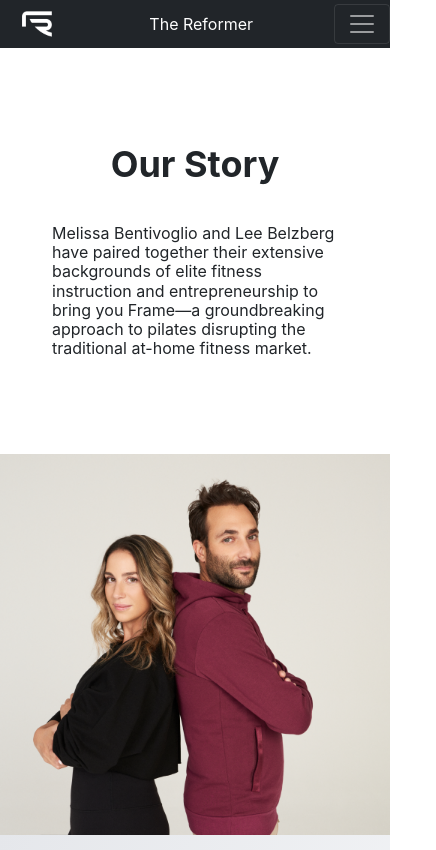
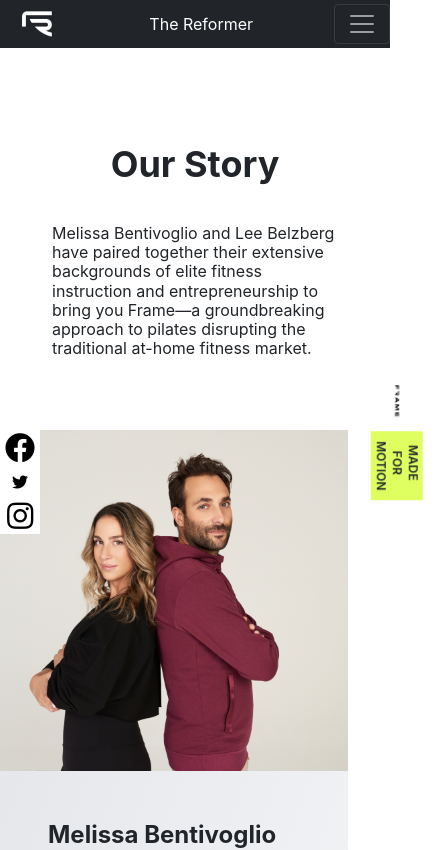
Before and after one commit to souraavsen/The-Reformer, a React (Create React App) app: page / in a window 390 px wide. Shown: the top 850 px of the page, 436 px wide, since content can reach past the window. Built offline with nearby package versions, Linux system fonts and the light colour scheme.

Commit message:
update:shoppingSection,ManagingDetails,Header,Footer updated

```diff
--- a/src/App.js
+++ b/src/App.js
@@ -1,18 +1,29 @@
+import { useState } from "react";
 import "./App.css";
 import DetailsSection from "./Pages/DetailsSection/DetailsSection";
+import Footer from "./Pages/Footer/Footer";
 import Header from "./Pages/Header/Header";
 import ManagingDetails from "./Pages/ManagingDetails/ManagingDetails";
 import NavbarSection from "./Pages/Navbar/NavbarSection";
 import ShoppingSection from "./Pages/ShoppingSection/ShoppingSection";
 
 function App() {
+
+  const [animateClass, setAnimateClass] = useState(
+    "motion-bg uppercase px-2.5 py-0.5"
+  );
+
   return (
     <div>
       <NavbarSection></NavbarSection>
-      <Header></Header>
-      <DetailsSection></DetailsSection>
-      <ManagingDetails></ManagingDetails>
-      <ShoppingSection></ShoppingSection>
+      <Header setAnimateClass={setAnimateClass}></Header>
+      <DetailsSection
+        animateClass={animateClass}
+        setAnimateClass={setAnimateClass}
+      ></DetailsSection>
+      <ManagingDetails setAnimateClass={setAnimateClass}></ManagingDetails>
+      <ShoppingSection setAnimateClass={setAnimateClass}></ShoppingSection>
+      <Footer setAnimateClass={setAnimateClass}></Footer>
     </div>
   );
 }
--- /dev/null
+++ b/src/Pages/DetailsSection/DetailsSection.css
@@ -0,0 +1,74 @@
+.motion-bg{
+    background-color: #DFFF61;
+}
+
+.motion-bg-animation{
+    background-color: #DFFF61;
+    animation:jumb 2s infinite;
+}
+
+.motion-bg-animation span {
+		color:black;
+		display:table-cell;
+		animation:jumb 2s infinite;
+	}
+
+@keyframes jumb {
+    0% {
+      transform:translateY(0px)
+    }
+    50% {
+      transform:translateY(-2px);
+    }
+    100% {
+      transform:translateY(0px)
+    }
+  }
+  .motion-bg-animation span:nth-child(1) {
+    animation-delay:0s;
+  }
+  .motion-bg-animation span:nth-child(2) {
+    animation-delay:.1s;
+  }
+  .motion-bg-animation span:nth-child(3) {
+    animation-delay:.2s;
+  }
+  .motion-bg-animation span:nth-child(4) {
+    animation-delay:.3s;
+  }
+  .motion-bg-animation span:nth-child(5) {
+    animation-delay:.4s;
+  }
+  .motion-bg-animation span:nth-child(6) {
+    animation-delay:.5s;
+  }
+  .motion-bg-animation span:nth-child(7) {
+    animation-delay:.6s;
+  }
+  .motion-bg-animation span:nth-child(8) {
+    animation-delay:.7s;
+  }
+  .motion-bg-animation span:nth-child(9) {
+    animation-delay:.8s;
+  }
+  .motion-bg-animation span:nth-child(10) {
+    animation-delay:.9s;
+  }
+  /* .motion-bg-animation span:nth-child(11) {
+    animation-delay:1s;
+  }
+  .motion-bg-animation span:nth-child(12) {
+    animation-delay:1.1s;
+  }
+  .motion-bg-animation span:nth-child(13) {
+    animation-delay:1.2s;
+  }
+  .motion-bg-animation span:nth-child(14) {
+    animation-delay:1.3s;
+  }
+  .motion-bg-animation span:nth-child(15) {
+    animation-delay:1.4s;
+  }
+  .motion-bg-animation span:nth-child(16) {
+    animation-delay:1.5s;
+  }  */
--- a/src/Pages/DetailsSection/DetailsSection.js
+++ b/src/Pages/DetailsSection/DetailsSection.js
@@ -1,13 +1,50 @@
 import React from "react";
+import { useState } from "react";
 import detailimg from "../../Images/header.png";
+import sidelogo from "../../Images/sidebar.png";
+import "./DetailsSection.css";
 
-const DetailsSection = () => {
+const DetailsSection = ({ animateClass, setAnimateClass }) => {
+
   return (
-    <div className='flex flex-col md:flex-row my-10'>
+    <div
+      className='-mt-44'
+      onWheel={() => { setAnimateClass("motion-bg-animation uppercase px-2.5 py-0.5") }}
+      onMouseOut={() => {
+        setAnimateClass(
+          "motion-bg uppercase px-2.5 py-0.5"
+        )
+      }}
+    >
+      {/* <div className='z-30 w-80 sticky right-0'>
+        <div className='ml-auto  transform rotate-90 text-center bg-yellow-200'>
+          <span>Made For Motion Banner</span>
+        </div>
+      </div> */}
+
+      {/* <aside className='-mr-4 sticky top-1/2 left-full'>
+        <div className='ms-auto w-40 text-xs text-center flex flex-col'>
+          <span className='transform rotate-90  bg-yellow-200'>
+            Made For Motion Banner
+          </span>
+        </div>
+      </aside> */}
+
+      {/* Socoal Sidebar */}
+      <aside className='w-10 sticky top-1/2 left-0'>
+        <div className='m-auto flex flex-col bg-white'>
+          <i className='fab fa-facebook text-black mt-2 mx-auto text-3xl cursor-pointer'></i>
+          <i className='fab fa-twitter text-black mt-2 mx-auto text-3xlcursor-pointer'></i>
+          <i className='fab fa-instagram text-black mt-2 mx-auto text-3xl cursor-pointer'></i>
+        </div>
+      </aside>
+
+      <div className='flex justify-between'>
+        <div className='flex flex-col md:flex-row my-10 2xl:mb-16'>
           <div>
-        <img src={detailimg} width="100%" alt='' />
+            <img src={detailimg} width='100%' alt='' />
           </div>
-      <div className='md:max-w-sm bg-gradient-to-br from-gray-200 to-gray-50 lg:absolute top-2/3 left-2/3 md:-ml-20 p-12'>
+          <div className='md:max-w-sm 2xl:max-w-lg bg-gradient-to-br from-gray-200 to-gray-50 md:absolute md:top-2/4 md:left-2/3 md:-ml-20 md:mt-24 2xl:left-2/4 2xl:top-1/3 2xl:-ml-36 2xl:mt-60 p-12'>
             <div>
               <h2 className='text-2xl font-bold pb-4'>
                 Melissa Bentivoglio CEO & Co-Founder
@@ -16,23 +53,55 @@
                 Melissa Bentivoglio is a classically trained ballet dancer and a
                 renowned pilates and fitness instructor. Melissa credits her
                 dedication to pilates as having changed her life after years of
-            elite level performance. In 2018, she designed her own proprietary
-            reformer for use in her own studio. By launching Frame, she hopes to
-            make pilates more widely available and accessible, so that everyone
-            has a chance to improve their quality of life.
+                elite level performance. In 2018, she designed her own
+                proprietary reformer for use in her own studio. By launching
+                Frame, she hopes to make pilates more widely available and
+                accessible, so that everyone has a chance to improve their
+                quality of life.
               </p>
             </div>
             <div>
-          <h2 className='text-2xl font-bold py-4'>Lee Belzberg Co-Founder</h2>
+              <h2 className='text-2xl font-bold py-4'>
+                Lee Belzberg Co-Founder
+              </h2>
               <p>
-            Following in the footsteps of his family, Lee Belzberg continues the
-            Belzberg legacy with Frame. He seeks to combine his deep expertise
-            of wealth management, real-estate banking, and private equity with
-            his passion for health and wellness. Lee is excited to venture into
-            new frontiers and take his strategic vision and entrepreneurial
-            spirit to the digital-fitness startup space.
+                Following in the footsteps of his family, Lee Belzberg continues
+                the Belzberg legacy with Frame. He seeks to combine his deep
+                expertise of wealth management, real-estate banking, and private
+                equity with his passion for health and wellness. Lee is excited
+                to venture into new frontiers and take his strategic vision and
+                entrepreneurial spirit to the digital-fitness startup space.
               </p>
             </div>
+          </div>
+        </div>
+        <aside className='sticky top-1/2 left-full z-30 h-0'>
+          <div className='-mr-14 transform rotate-90 flex justify-between items-center'>
+            <img
+              src={sidelogo}
+              width='4%'
+              className='mr-7 transform -rotate-90'
+              alt=''
+            />
+            <div className='text-xs font-semibold text-center'>
+              <div className={animateClass}>
+                <span>M</span>
+                <span>a</span>
+                <span>d</span>
+                <span>e&ensp;</span>
+                <span>F</span>
+                <span>o</span>
+                <span>r&ensp;</span>
+                <span>M</span>
+                <span>o</span>
+                <span>t</span>
+                <span>i</span>
+                <span>o</span>
+                <span>n</span>
+              </div>
+            </div>
+          </div>
+        </aside>
       </div>
     </div>
   );
--- /dev/null
+++ b/src/Pages/Footer/Footer.js
@@ -0,0 +1,44 @@
+import React from "react";
+import "./Footer.css";
+import logo from '../../Images/logo.png'
+
+const Footer = () => {
+  return (
+    <div className='bg-black text-white'>
+      <div className='container grid grid-cols-3'>
+        <div className='pt-8 pb-6 flex flex-col'>
+          <h3 className='text-lg font-semibold'>Contact</h3>
+          <h5 className='my-4 font-light'>info@framefitness.com</h5>
+          <h5>Frame Innovative Technologies Corp.</h5>
+          <h5 className='font-light'>265 S. Western Avenue</h5>
+          <h5 className='font-light'>P.O. Box #741940</h5>
+          <h5 className='font-light'>Los Angeles, CA 90004-9998</h5>
+          <div className='pt-8'>
+            <i class='fab fa-facebook text-white text-2xl cursor-pointer'></i>
+            <i class='fab fa-twitter text-white text-2xl px-6 cursor-pointer'></i>
+            <i class='fab fa-instagram text-white text-2xl cursor-pointer'></i>
+          </div>
+        </div>
+        <div className='flex m-auto'>
+          <img className='w-16 mr-2' src={logo} alt='' />
+          <span className='text-xs relative -top-1'>TM</span>
+        </div>
+        <div className='mt-auto mb-8 float-right'>
+          <h5 className='underline float-right font-light'>
+            Terms and Conditions
+          </h5>
+          <div className='flex mt-10'>
+            <h5 className='font-light ml-auto'>©Copyright 2021</h5>
+            <h5 className='ml-8 font-light'>
+              Frame is patent pending
+            </h5>
+          </div>
+        </div>
+      </div>
+      <div></div>
+      <div></div>
+    </div>
+  );
+};
+
+export default Footer;
--- a/src/Pages/Header/Header.js
+++ b/src/Pages/Header/Header.js
@@ -1,9 +1,14 @@
 import React from "react";
 
-const Header = () => {
+const Header = ({ setAnimateClass }) => {
   return (
-    <div className='container my-24 grid grid-cols-1 md:grid-cols-2 items-center'>
-      <div className="mb-10 md:mb-0">
+    <div
+      className='container my-24 grid grid-cols-1 md:grid-cols-2 items-center'
+      onWheel={() => {
+        setAnimateClass("motion-bg-animation uppercase px-2.5 py-0.5");
+      }}
+    >
+      <div className='mb-10 md:mb-0'>
         <h1 className='text-center text-4xl font-bold'>Our Story</h1>
       </div>
       <div className='mx-10 md:mr-32'>
--- a/src/Pages/ShoppingSection/ShoppingSection.js
+++ b/src/Pages/ShoppingSection/ShoppingSection.js
@@ -1,12 +1,17 @@
 import React from "react";
 
-const ShoppingSection = () => {
+const ShoppingSection = ({ setAnimateClass }) => {
   return (
-    <div className='flex flex-col justify-center items-center py-20 bg-gradient-to-b from-purple-400 to-white mt-12'>
-        <h1 className='uppercase text-5xl font-bold'>Get Moving</h1>
-        <button className='uppercase px-16 font-semibold py-2 mt-8 bg-blue-600 text-white'>
-          Shop Now
-        </button>
+    <div
+      className='flex flex-col justify-center items-center py-24 bg-gradient-to-b from-purple-300 to-white mt-12'
+      onWheel={() => {
+        setAnimateClass("motion-bg-animation uppercase px-2.5 py-0.5");
+      }}
+    >
+      <h1 className='uppercase text-5xl font-bold'>Get Moving</h1>
+      <button className='uppercase px-16 font-semibold py-2 mt-8 bg-blue-600 text-white'>
+        Shop Now
+      </button>
     </div>
   );
 };
```
Also changed, not shown: src/Pages/ManagingDetails/ManagingDetails.js (+15 -10 lines), src/Pages/Footer/Footer.css (added). Lines whose indentation alone changed are shown as unchanged.
